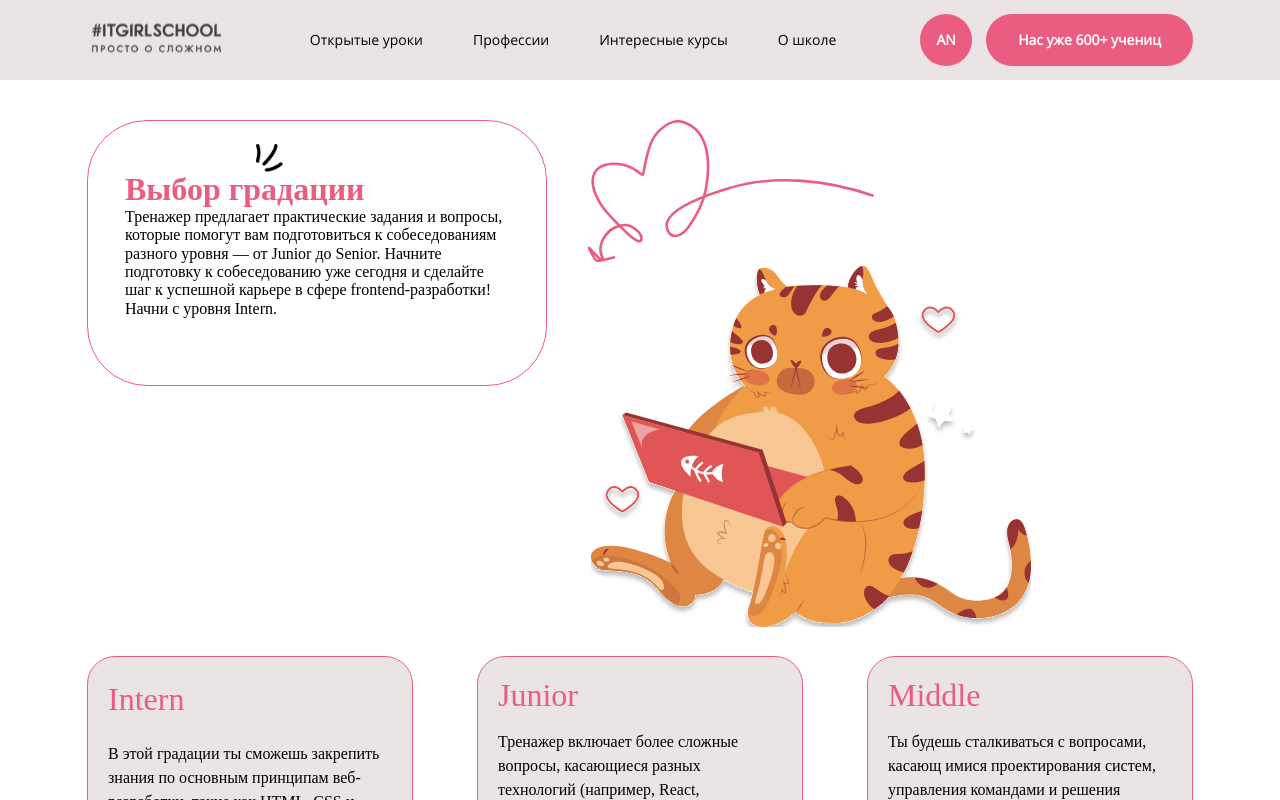
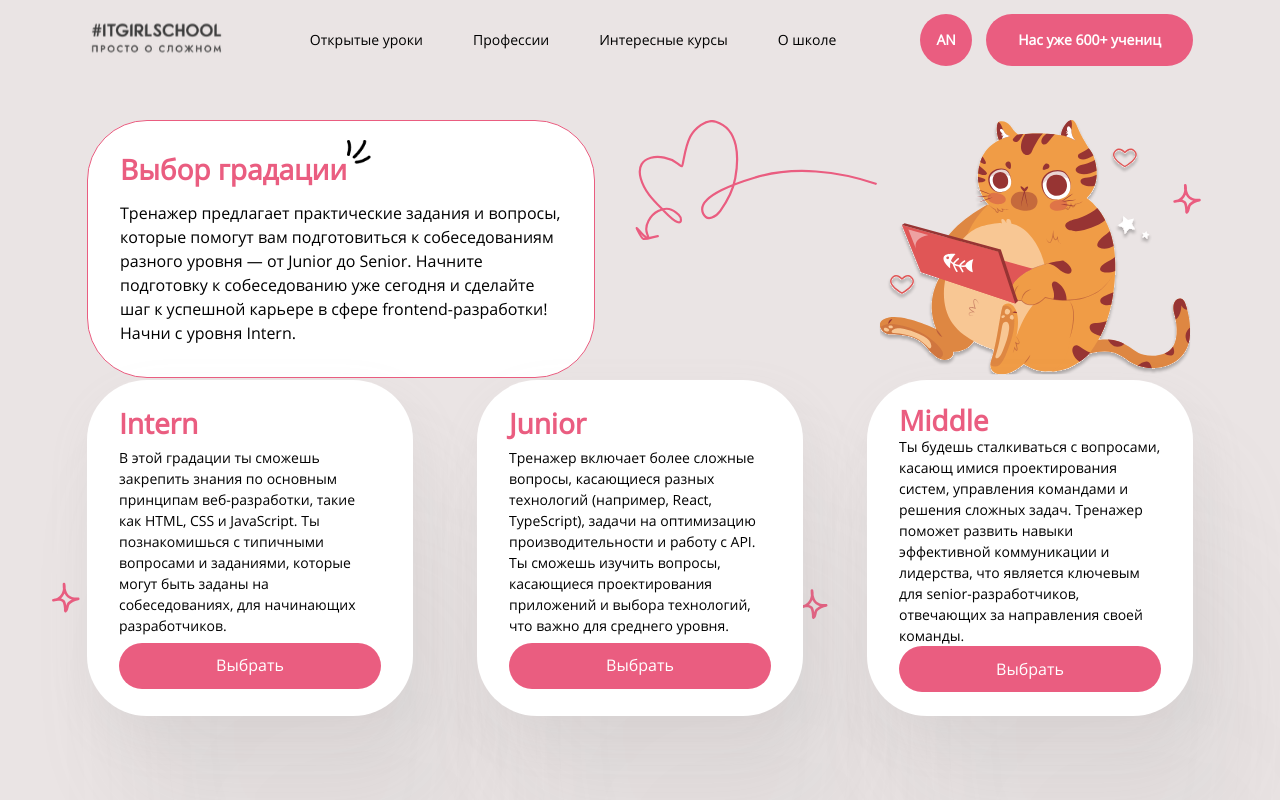
Before and after one commit to itgirlschool/InterviewTrainer, a React (Vite) app: page /home in a window 1280 px wide. Shown: the top 800 px of the page. Built offline with nearby package versions, Linux system fonts and the light colour scheme; no server answers; the database is empty; sample sign-in values are in the browser's storage; a web font is replaced by a local one.

Commit message:
add adaptive

```diff
--- a/src/Components/Header/Header.scss
+++ b/src/Components/Header/Header.scss
@@ -2,7 +2,7 @@
 @import "../../style/vars";
 
 .header {
-    font-family:'Sans';
+    font-family:$fontSans;
     min-height: 10vh;
     background-color: $background-beige;
     @include flex__center;
@@ -134,11 +134,12 @@
 }
 }
 
-@media #{$Tablet} {
-
-
+@media #{$Tablet}  {
     .header__body {
+        margin: 0 16px;
         padding: 16px 26px;
+        background-color: $white-color;
+        border-radius: 14px;
     }
 
     .header__links,
@@ -153,11 +154,11 @@
     }
 
     .burger__img {
-       border: 0.5px solid $blackcolor;
+       border: none;
        border-radius: 50%;
        width: 36px;
        height: 36px;
-       background-color: $background-beige;
+       background-color: $pink-color;
        background-repeat: no-repeat;
        background-position: center;
     }
--- a/src/Pages/Home/Home.jsx
+++ b/src/Pages/Home/Home.jsx
@@ -20,9 +20,8 @@ export default function Home() {
     <div className="home">
       <div className="home__intro">
         <div className="welcome__title">
-          <img className="welcome__salute" src={salute} alt="Выбор градации" />
           <h1>Выбор градации</h1>
-          <p className="intro-text">
+          <p className="welcome__text">
             Тренажер предлагает практические задания и вопросы, которые помогут
             вам подготовиться к собеседованиям разного уровня — от Junior до
             Senior. Начните подготовку к собеседованию уже сегодня и сделайте
@@ -30,10 +29,8 @@ export default function Home() {
             Intern.
           </p>
         </div>
-        <div>
           <img className="cat__arrow" src={arrow_heart} alt="Выберите градацию" />
-          <img src={cat_grade} alt="Выберите градацию" />
-        </div>
+          <img className="cat__withlaptop" src={cat_grade} alt="Выберите градацию" />
       </div>
       <div className="grade-container">
         <div className="grade junior">
--- a/src/Pages/Home/Home.scss
+++ b/src/Pages/Home/Home.scss
@@ -4,69 +4,91 @@
 .container_main {
   @include background;
   min-height: 90vh;
+  font-family: $fontSans;
 }
 
 .home {
   display: flex;
   flex-direction: column;
-    font-family: $font;
   padding: 40px 87px 0;
 
   .home__intro {
     display: flex;
-        gap: 40px;
+    align-items: start;
+
+    .cat__arrow {
+      padding-left: 40px;
+      max-height: 120px;
+    }
+
+    .cat__withlaptop {
+      max-height: 260px;
+    }
+  }
+
+  .welcome__title {
+    background-color: $white-color;
+    padding: 32px;
+    display: flex;
+    flex-direction: column;
+    justify-content: center;
+    gap: 16px;
+    border: 1px solid $pink-color;
+    border-radius: 60px;
+    max-width: 49vw;
+    min-height: 24vh;
+
+    .welcome__text {
+      font-size: 16px;
+      line-height: 150%;
+    }
 
     h1 {
+      font-size: 28px;
       margin: 0;
       color: $pink-color;
     }
 
-        .welcome__salute {
-            position: absolute;
-            left: 20%;
-            top: 18%;
-            max-width: 27px;
-        }
-
-        .welcome__title {
-        background-color: $white-color;
-        padding: 50px 40px 50px 37px;
-        border: 1px solid $pink-color;
-        border-radius: 60px;
-        width: 49%;
-        height: 266px;
+    h1::after {
+      content: "";
+      background-image: url("../../assets/images/lines.png");
+      display: inline-block;
+      background-size: 24px 24px;
+      width: 24px;
+      height: 24px;
+      position: relative;
+      top: -2vh;
     }
   }
 
   .grade-container {
-        padding-top: 16px;
     display: grid;
     grid-template-columns: 1fr 1fr 1fr;
     justify-content: space-between;
     gap: 5vw;
 
-
     .grade {
-            background: $background-beige;
-            padding: 20px 20px;
-            border-radius: 28px;
-            border: 1px solid $pink-color;
+      background: $white-color;
+      box-shadow: 7px 21px 49px 0px #9e9e9e1a, 28px 84px 89px 0px #9e9e9e17,
+        64px 190px 120px 0px #9e9e9e0d, 114px 337px 142px 0px #9e9e9e03,
+        178px 527px 156px 0px #9e9e9e00;
+      padding: 24px 32px;
+      border-radius: 60px;
       display: flex;
       flex-direction: column;
       justify-content: space-around;
-            gap: 16px;
+      min-height: 42vh;
 
       h2 {
         color: $pink-color;
         margin: 0;
-                font-size: 32px;
-                font-weight: 500;
+        font-size: 28px;
+        font-weight: bold;
       }
 
       p {
-                font-size: 16px;
-                font-weight: 400;
-                line-height: 1.5;
+        font-size: 14px;
+        line-height: 150%;
       }
     }
   }
@@ -80,126 +102,123 @@
   background: $grey;
 }
 
-@media only screen and (min-width : 1919px) {
+@media only screen and (min-width: 1919px) {
   .home {
-        .intro-text {
-            padding-top: 22px;
+    .home__intro {
+      display: flex;
+      align-items: start;
+    }
+
+    .cat__withlaptop {
+      max-height: 321px;
+    }
+  }
+
+  .welcome__title {
+    .welcome__text {
       font-size: 18px;
+    }
+  }
+}
+
+@media (max-width: 1025px) {
+  .container_main {
+    .home {
+      display: flex;
+      flex-direction: column;
+      padding: 16px;
+
+      .cat__arrow,
+      .cat__withlaptop {
+        display: none;
+      }
+    }
+
+    .welcome__title {
+      padding: 36px;
+      min-height: auto;
+
+      .welcome__text {
+        font-size: 16px;
+      }
+    }
+  }
+}
+
+@media (max-width: 1025px) and (min-width: 429px) {
+  .container_main {
+    .home {
+      .welcome__title {
+        min-width: 96vw;
+
+        h1 {
+          font-size: 26px;
+        }
+
+        h1::after {
+          top: -1.5vh;
+        }
       }
 
       .grade-container {
-            padding-top: 42px;
+        padding-top: 30px;
+        gap: 3vw;
 
         .grade {
-                padding: 32px;
-                justify-content: space-between;
-                gap: 22px;
-                min-height: 48vh;
-
-                h2 {
-                    font-size: 42px;
-                }
-
-                p {
-                    font-size: 18px;
+          min-height: auto;
+          padding: 28px;
+          gap: 16px;
         }
       }
     }
   }
 }
 
-@media (max-width : 1024px) and (min-width: 818px)  {
+@media #{$Mobile} {
+  .container_main {
+    background-color: $background-beige;
+
     .home {
-        padding: 4vh;
+      .welcome__title {
+        padding: 18px;
+        gap: 6px;
+        border-radius: 30px;
+        min-width: 93vw;
 
-        .intro-text {
-            padding-top: 22px;
+        .welcome__text {
+          font-size: 14px;
+        }
+
+        h1 {
+          font-size: 22px;
+        }
+
+        h1::after {
+          content: "";
+          background-size: 18px 18px;
+          width: 18px;
+          height: 18px;
+          top: -1vh;
+        }
       }
 
       .grade-container {
-            padding-top: 22px;
+        padding-top: 10px;
+        display: flex;
+        flex-direction: column;
+        gap: 10px;
 
         .grade {
-                padding: 22px;
-                gap: 22px;
-            }
-        }
-    }
-}
-
-@media (max-width: 820px) {
-    .home {
-        padding: 26px;
-
-        .welcome-title {
-            font-size: 32px;
-        }
-
-        .intro-text {
-            font-size: 14px;
-        }
-
-        .grade-container {
-            gap: 2vw;
-
-
-            .grade {
-                padding: 16px;
-                gap: 16px;
+          min-height: auto;
+          border-radius: 30px;
+          padding: 18px;
+          gap: 8px;
 
           h2 {
-                    font-size: 28px;
-                }
-
-                p {
-                    font-size: 14px;
-                }
-            }
-        }
-    }
-
-    .home__button {
-        min-height: 36px;
-        font-size: 16px;
-    }
-}
-
-@media #{$Mobile} {
-    .home {
-        padding: 16px;
-
-
-        .welcome-title {
-            font-size: 28px;
-            max-width: 70vw;
-
-        }
-
-        .intro-text {
-            font-size: 14px;
-            width: 100% !important;
-        }
-
-        .grade-container {
-            display: flex;
-            flex-direction: column;
-            justify-content: space-between;
-            gap: 3vw;
-
-
-            .grade {
-                padding: 16px;;
-                gap: 12px;
-
-                h2 {
-                    font-size: 26px;
-                }
-
-                p {
-                    font-size: 14px;
-                    line-height: 1.5;
+            font-size: 22px;
           }
         }
       }
     }
   }
+}
--- a/src/style/template.scss
+++ b/src/style/template.scss
@@ -4,9 +4,10 @@
 }
 
 @mixin background {
-  background-image: url("../assets/images/backgrounnd_stars.svg");
-  background-size: cover;
-  background-repeat: no-repeats;
+  background: $background-beige url("../../assets/images/backgrounnd_stars.svg");
+  background-repeat: no-repeat;
+  background-size: 90%;
+  background-position: 4vw 13vh;
 }
 
 %font__jost {
@@ -33,11 +34,11 @@
   display: flex;
   justify-content: center;
   align-items: center;
-  min-height: 56px;
+  min-height: 46px;
   cursor: pointer;
   border: none;
   border-radius: 50px;
-  font-size: 20px;
+  font-size: 16px;
   color: $whitecolor;
   background: $pinkcolor;
 }
--- a/src/style/vars.scss
+++ b/src/style/vars.scss
@@ -19,5 +19,5 @@ $red: red;
 $font: 'M PLUS Rounded 1c';
 $fontSans: 'Sans';
 $Mobile: "(max-width: 431px)";
-$Tablet: "(max-width: 818px)";
-$Desktop: "(min-width: 819px)";
+$Tablet: "(max-width: 1025px)";
+$Desktop: "(min-width: 1026px)";
```
Also changed, not shown: src/assets/images/img_burgermenu.svg, src/assets/images/star.svg (added). Lines whose indentation alone changed are shown as unchanged.
